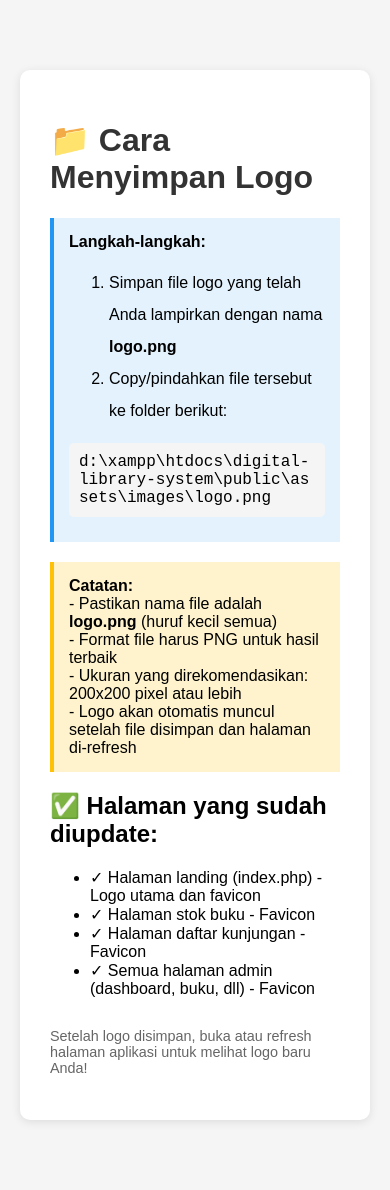
After one commit to adnanbayuaji/digital-library-system, a PHP site: page /SAVE_LOGO_INSTRUCTION.html in a window 390 px wide. The commit adds this page. Run offline with PHP 8.4, Linux system fonts and the light colour scheme.

Commit message:
commit: second

```diff
--- /dev/null
+++ b/SAVE_LOGO_INSTRUCTION.html
@@ -0,0 +1,82 @@
+<!DOCTYPE html>
+<html>
+<head>
+    <meta charset="UTF-8">
+    <title>Simpan Logo - Sudut Baca Kreatif Muttu</title>
+    <style>
+        body {
+            font-family: Arial, sans-serif;
+            max-width: 800px;
+            margin: 50px auto;
+            padding: 20px;
+            background: #f5f5f5;
+        }
+        .container {
+            background: white;
+            padding: 30px;
+            border-radius: 10px;
+            box-shadow: 0 2px 10px rgba(0,0,0,0.1);
+        }
+        h1 { color: #333; }
+        .instruction {
+            background: #e3f2fd;
+            padding: 15px;
+            border-left: 4px solid #2196F3;
+            margin: 20px 0;
+        }
+        .path {
+            background: #f5f5f5;
+            padding: 10px;
+            border-radius: 5px;
+            font-family: 'Courier New', monospace;
+            margin: 10px 0;
+            word-break: break-all;
+        }
+        ol {
+            line-height: 2;
+        }
+        .note {
+            background: #fff3cd;
+            padding: 15px;
+            border-left: 4px solid #ffc107;
+            margin: 20px 0;
+        }
+    </style>
+</head>
+<body>
+    <div class="container">
+        <h1>📁 Cara Menyimpan Logo</h1>
+
+        <div class="instruction">
+            <strong>Langkah-langkah:</strong>
+            <ol>
+                <li>Simpan file logo yang telah Anda lampirkan dengan nama <strong>logo.png</strong></li>
+                <li>Copy/pindahkan file tersebut ke folder berikut:</li>
+            </ol>
+            <div class="path">
+                d:\xampp\htdocs\digital-library-system\public\assets\images\logo.png
+            </div>
+        </div>
+
+        <div class="note">
+            <strong>Catatan:</strong><br>
+            - Pastikan nama file adalah <strong>logo.png</strong> (huruf kecil semua)<br>
+            - Format file harus PNG untuk hasil terbaik<br>
+            - Ukuran yang direkomendasikan: 200x200 pixel atau lebih<br>
+            - Logo akan otomatis muncul setelah file disimpan dan halaman di-refresh
+        </div>
+
+        <h2>✅ Halaman yang sudah diupdate:</h2>
+        <ul>
+            <li>✓ Halaman landing (index.php) - Logo utama dan favicon</li>
+            <li>✓ Halaman stok buku - Favicon</li>
+            <li>✓ Halaman daftar kunjungan - Favicon</li>
+            <li>✓ Semua halaman admin (dashboard, buku, dll) - Favicon</li>
+        </ul>
+
+        <p style="margin-top: 30px; color: #666; font-size: 0.9em;">
+            Setelah logo disimpan, buka atau refresh halaman aplikasi untuk melihat logo baru Anda!
+        </p>
+    </div>
+</body>
+</html>
--- a/public/book_stock.php
+++ b/public/book_stock.php
@@ -27,6 +27,7 @@ if (!empty($search)) {
     <meta charset="UTF-8">
     <meta name="viewport" content="width=device-width, initial-scale=1.0">
     <title>Stok Buku - Sudut Baca Kreatif Muttu</title>
+    <link rel="icon" type="image/png" href="assets/images/logo.png">
     <link href="https://cdn.jsdelivr.net/npm/bootstrap@5.1.3/dist/css/bootstrap.min.css" rel="stylesheet">
     <link rel="stylesheet" href="https://cdnjs.cloudflare.com/ajax/libs/font-awesome/6.0.0/css/all.min.css">
     <style>
--- a/public/visitor_log_public.php
+++ b/public/visitor_log_public.php
@@ -35,6 +35,7 @@ if ($_SERVER['REQUEST_METHOD'] == 'POST') {
     <meta charset="UTF-8">
     <meta name="viewport" content="width=device-width, initial-scale=1.0">
     <title><?php echo __('visitors.log_visit'); ?> - <?php echo __('site_name'); ?></title>
+    <link rel="icon" type="image/png" href="assets/images/logo.png">
     <link href="https://cdn.jsdelivr.net/npm/bootstrap@5.3.2/dist/css/bootstrap.min.css" rel="stylesheet">
     <link rel="stylesheet" href="https://cdn.jsdelivr.net/npm/bootstrap-icons@1.11.1/font/bootstrap-icons.css">
     <style>
```
Also changed, not shown: index.php (+12 -16 lines), public/borrowings/index.php (+9 -7 lines), public/layouts/header.php (+60 -6 lines), public/assets/css/responsive.css, public/assets/images/logo.png (added).
